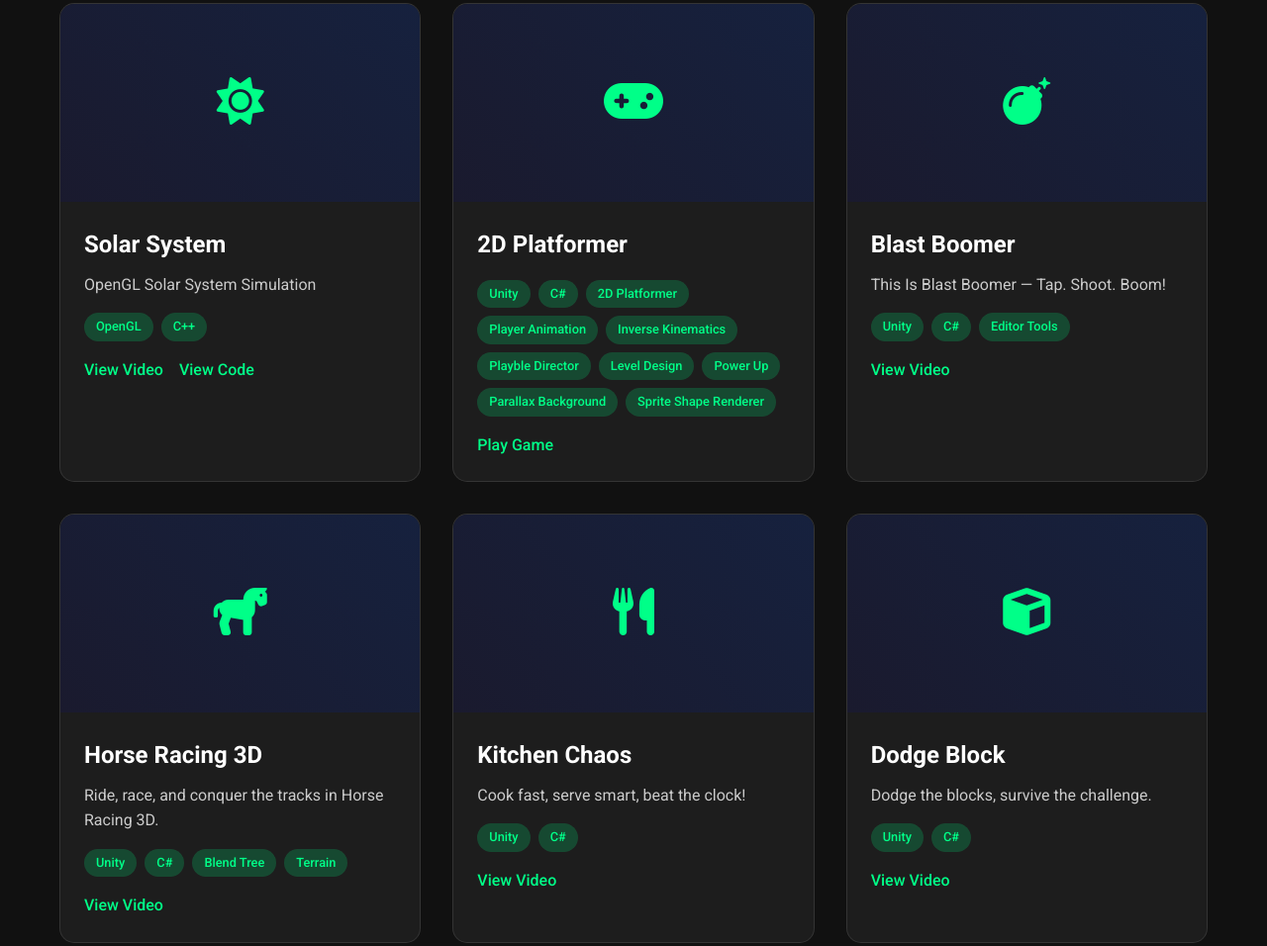
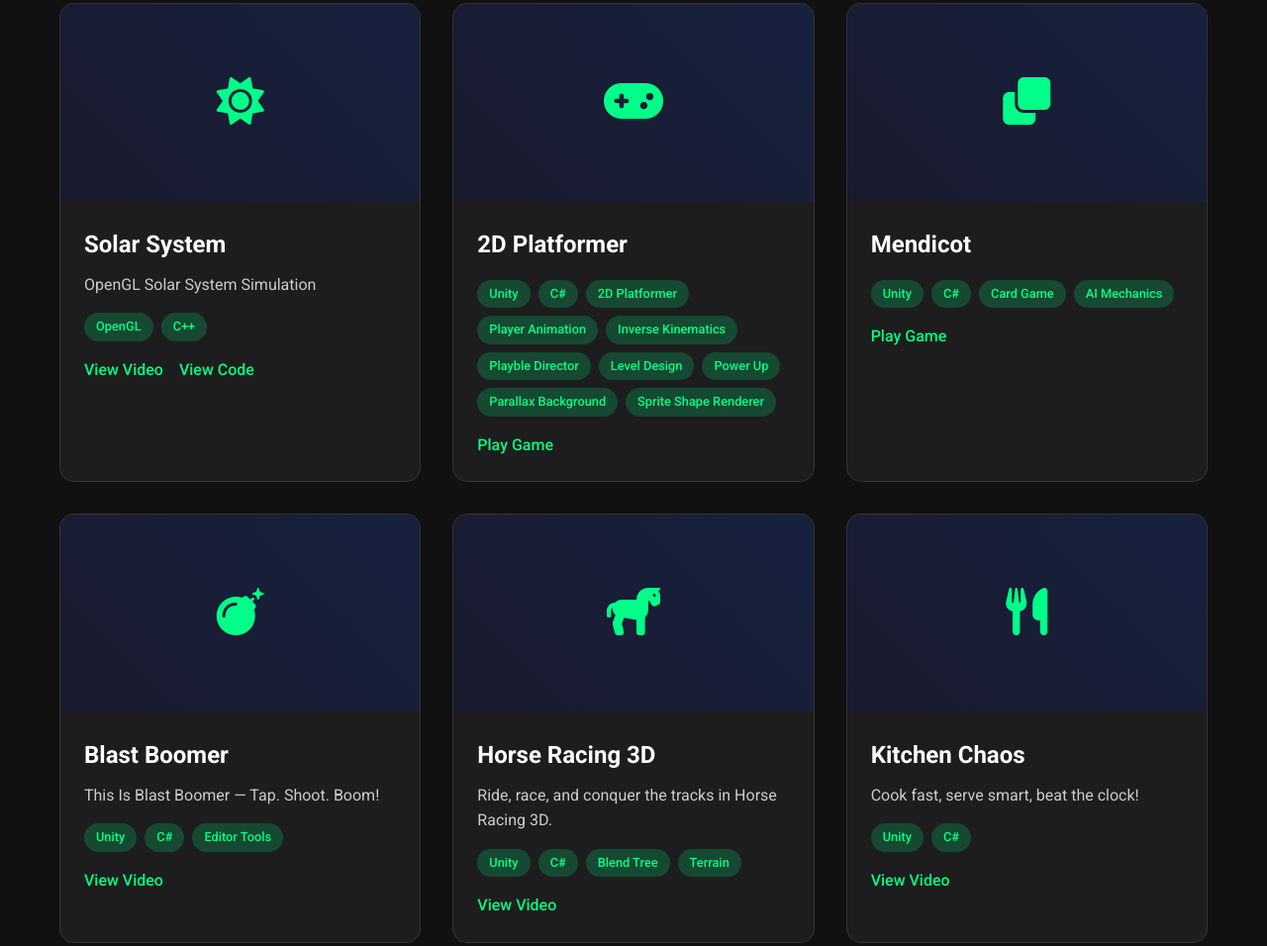
Before and after one commit to RohanMohite2001/Portfolio, a plain HTML site: page index.html in a window 1280 px wide. Shown: the part 5432-6388 px from the top of the page at 99% size. Drawn offline with Linux system fonts and the light colour scheme.

Commit message:
Added mendicot

```diff
--- a/index.html
+++ b/index.html
@@ -759,6 +759,26 @@
                 <div class="project-card">
                     <div class="project-image">
                         <div class="project-placeholder">
+                            <i class="fas fa-clone"></i>
+                        </div>
+                    </div>
+                    <div class="project-content">
+                        <h3 class="project-title">Mendicot</h3>
+                        <p class="project-description"></p>
+                        <div class="project-tech">
+                            <span class="tech-tag">Unity</span>
+                            <span class="tech-tag">C#</span>
+                            <span class="tech-tag">Card Game</span>
+                            <span class="tech-tag">AI Mechanics</span>
+                        </div>
+                        <div class="project-links">
+                            <a href="https://monkey-d-luffy-1.itch.io/mendicot" class="project-link" target="_blank" rel="noopener">Play Game</a>
+                        </div>
+                    </div>
+                </div>
+                <div class="project-card">
+                    <div class="project-image">
+                        <div class="project-placeholder">
                             <i class="fas fa-bomb"></i>
                         </div>
                     </div>
```
